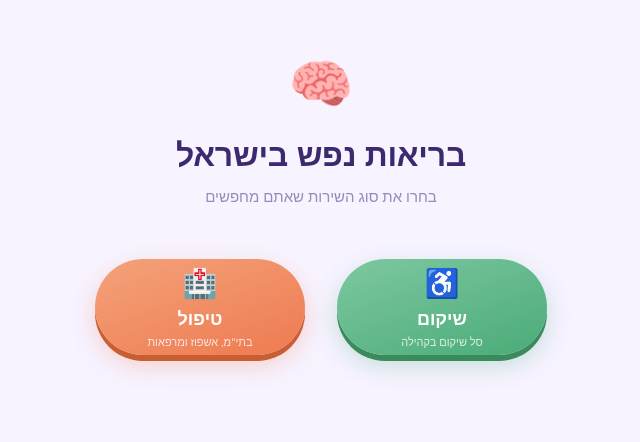
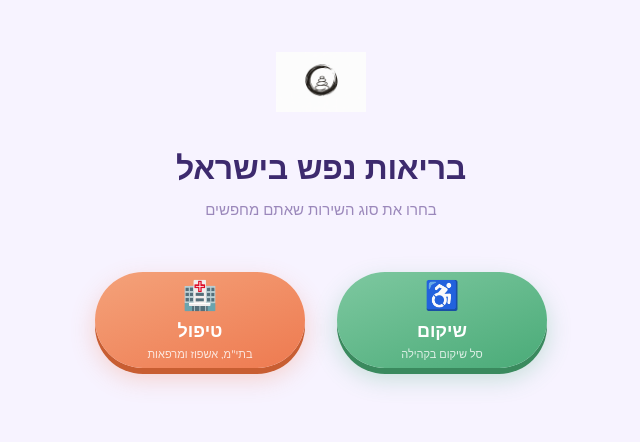
Before and after one commit to sivantelem-commits/rehab-directory, a Next.js app: page / in a window 1280 px wide. Shown: the part 230-672 px from the top of the page, without its empty margins (319-959 px from the left). Built offline with nearby package versions, Linux system fonts and the light colour scheme.

Commit message:
Update index.js

```diff
--- a/pages/index.js
+++ b/pages/index.js
@@ -25,8 +25,7 @@ export default function Home() {
 
         {/* כותרת */}
         <div style={{ textAlign: 'center', marginBottom: 52 }}>
-          <div style={{ fontSize: 52, marginBottom: 14 }}>🧠</div>
-          <h1 style={{
+<img src="/logo.png" alt="לוגו" style={{ width: 90, height: 90, objectFit: 'contain', marginBottom: 14 }} />          <h1 style={{
             fontSize: 32, fontWeight: 800,
             color: '#3d2a6e', margin: '0 0 10px',
             letterSpacing: '-0.3px',
```
